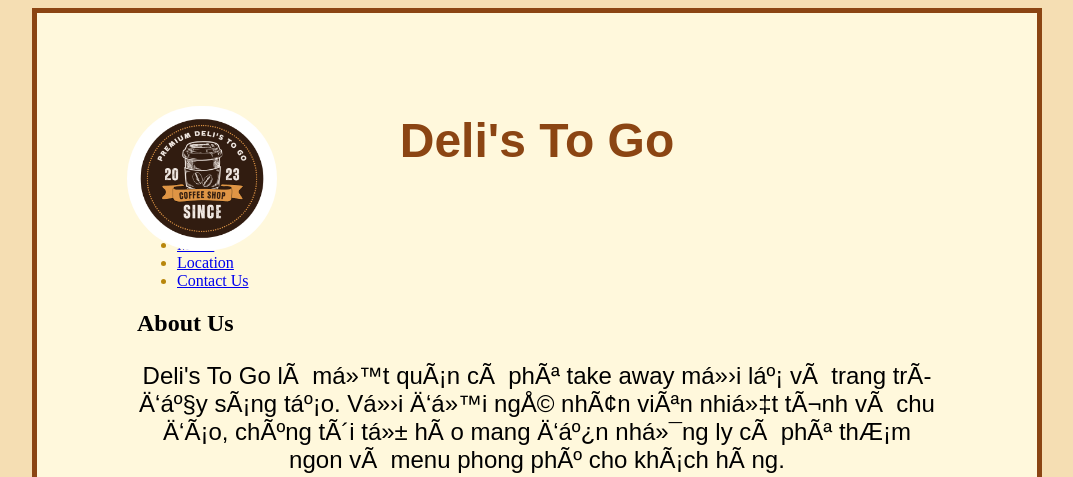
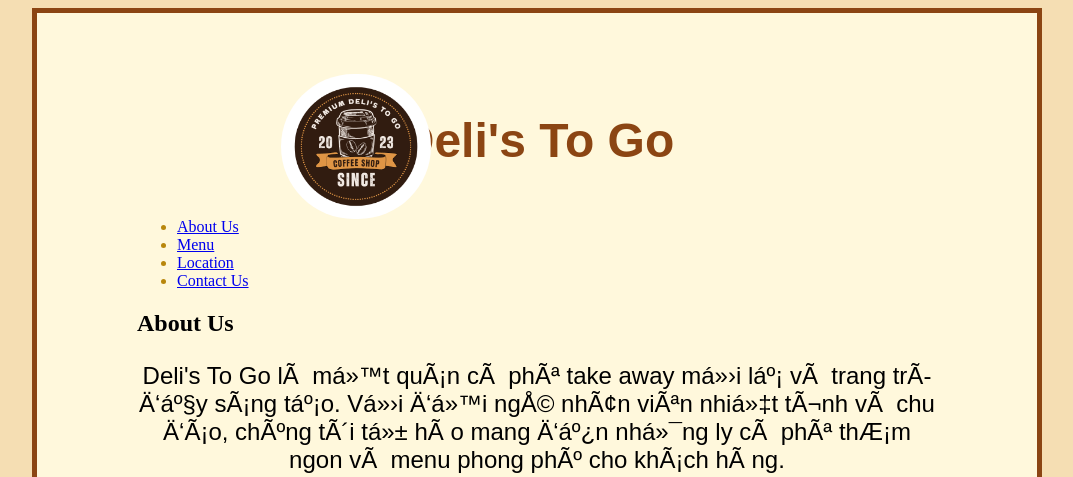
Before and after one commit to nguyenhuy2311/duan1, a PHP site: page / in a window 1280 px wide. Shown: the top 477 px of the page, without its empty margins (103-1176 px from the left). Run offline with PHP 8.4, Linux system fonts and the light colour scheme.

Commit message:
Add files via upload

```diff
--- a/style.css
+++ b/style.css
@@ -4,9 +4,9 @@
     height: 145px;
     border-radius: 150px;
     position: absolute;
-    left: 18%;
+    left: 30%;
     margin: 2px 0;
-    top: 13%;
+    top: 9%;
 }
 .top-nav{
     color:darkgoldenrod;
```
